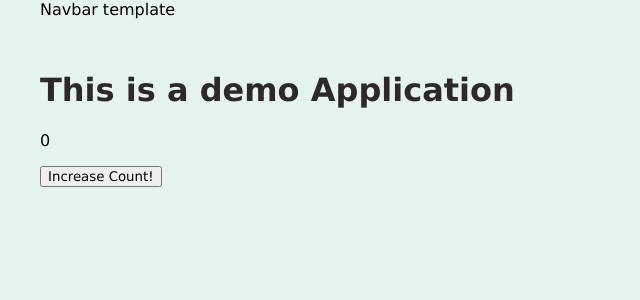
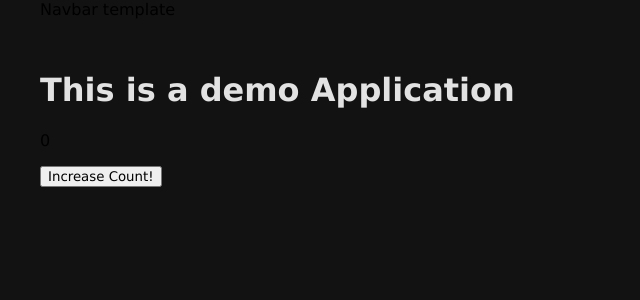
Before and after one commit to n3wsw3/todo-app-with-api-auth, a Nuxt app: page / in a window 1280 px wide. Shown: the top 300 px of the page, without its empty margins (0-640 px from the left). Built offline with nearby package versions, Linux system fonts and the light colour scheme; no server answers.

Commit message:
Changed color values

```diff
--- a/assets/definitions.less
+++ b/assets/definitions.less
@@ -1,6 +1,7 @@
+// out: false
 @darken-factor: 12%;
-@colors: accent #fe5850, subtle #2196f3, BG #e6f4f1, BG-plus#bee9e8,
-  text #2e282a;
+@colors: second #00dac6, primary #bb86fc, BG #121212, BG-plus#1f1f1f,
+  text #e2e2e2, text-accent #949494, error #CF6679;
 
 #gen(@i: length(@colors)) when (@i > 0) {
   #gen(@i - 1);
```
